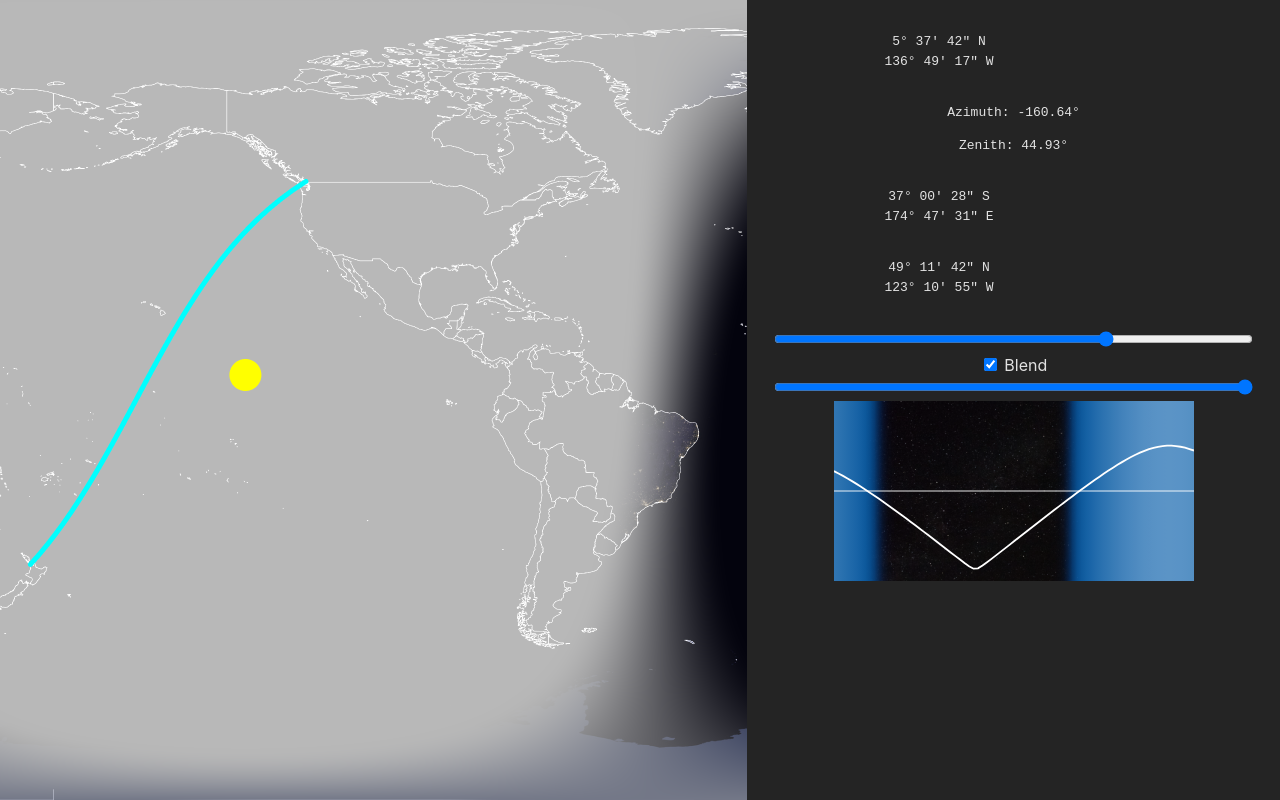
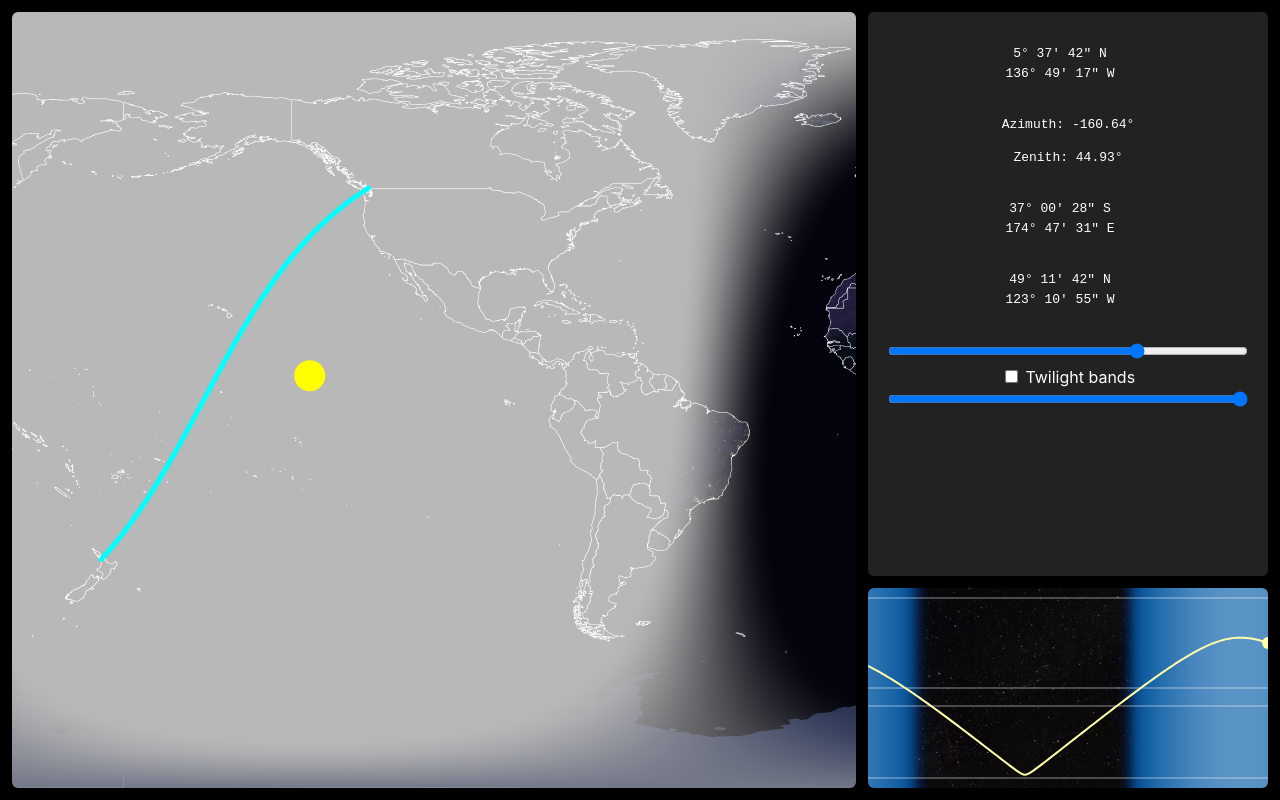
Before and after one commit to Rafferty97/flight-light, a React (Vite) app: page / in a window 1280 px wide. Built offline with nearby package versions, Linux system fonts and the light colour scheme.

Commit message:
Checkpoint, bit more layout

```diff
--- a/src/App.css
+++ b/src/App.css
@@ -1,13 +1,20 @@
+body {
+  background: black;
+}
+
 #container {
   display: flex;
   flex-direction: row;
   width: 100vw;
   height: 100vh;
+  padding: 12px;
+  gap: 12px;
 }
-
 
 #canvas-container {
   flex: 1 1 0;
+  border-radius: 6px;
+  overflow: hidden;
 }
 
 #canvas {
@@ -16,3 +23,25 @@
   height: 100%;
   background: black;
 }
+
+#sidebar {
+  display: flex;
+  flex-direction: column;
+  gap: 12px;
+}
+
+#sidebar > div {
+  border-radius: 6px;
+  overflow: hidden;
+  background: #222;
+  color: white;
+}
+
+#sidebar > div:first-child {
+  flex: 1 1 auto;
+}
+
+#sidebar svg {
+  display: block;
+  margin: 0;
+}
--- a/src/App.tsx
+++ b/src/App.tsx
@@ -89,11 +89,14 @@ function App() {
 
   const h = toHorizontalCoords(location, sun)
 
+  const flight = useMemo(() => ({ start, end, duration: end.diff(start), src, dst }), [start, end, src, dst])
+
   return (
     <div id="container">
       <div id="canvas-container">
         <canvas id="canvas" ref={canvas} onMouseMove={handleMouseMove} onClick={handleClick} />
       </div>
+      <div id="sidebar">
         <div style={{ textAlign: 'center' }}>
           <pre style={{ width: '20rem', margin: '2rem' }}>{formatCoords(normaliseCoords(sun), '\n')}</pre>
           <pre>Azimuth: {(h.azimuth * (180 / Math.PI)).toFixed(2)}°</pre>
@@ -110,7 +113,7 @@ function App() {
           />
           <br />
           <label>
-          <input type="checkbox" checked={blend} onChange={(ev) => setBlend(ev.target.checked)} /> Blend
+            <input type="checkbox" checked={!blend} onChange={(ev) => setBlend(!ev.target.checked)} /> Twilight bands
           </label>
           <br />
           <input
@@ -121,7 +124,10 @@ function App() {
             style={{ width: '90%' }}
             onChange={(ev) => setProgress(parseInt(ev.target.value) / 100)}
           />
-        <SunPlot src={src} dst={dst} start={start} end={end} progress={progress} />
+        </div>
+        <div>
+          <SunPlot flight={flight} progress={progress} blend={blend} />
+        </div>
       </div>
     </div>
   )
--- a/src/SunPlot.tsx
+++ b/src/SunPlot.tsx
@@ -1,52 +1,103 @@
-import { DateTime } from 'luxon'
+import { DateTime, Duration } from 'luxon'
 import { useMemo } from 'react'
 import { interpCoords, toHorizontalCoords } from './util'
 import { calcSun } from './sun'
 import { LongLat } from './types'
 
-export function SunPlot(props: { start: DateTime; end: DateTime; src: LongLat; dst: LongLat; progress: number }) {
+export interface Flight {
+  start: DateTime
+  end: DateTime
+  duration: Duration
+  src: LongLat
+  dst: LongLat
+}
+
+export interface SunPlotProps {
+  flight: Flight
+  progress: number
+  blend?: boolean
+}
+
+export function SunPlot(props: SunPlotProps) {
   const points = useMemo(() => {
     const points = []
-    const n = 80
+    const n = Math.min(Math.ceil(props.flight.duration.as('minutes') / 6), 200)
     for (let i = 0; i <= n; i++) {
       const t = i / n
-      const location = interpCoords(props.src, props.dst, t)
-      const time = props.start.plus(props.end.diff(props.start).mapUnits((v) => t * v))
-      const sun = calcSun(time)
-      const coords = toHorizontalCoords(location, sun)
-      const zenith = coords.zenith * (180 / Math.PI)
+      const zenith = calcZenith(props.flight, t)
       const color = skyRgba(zenith)
       points.push({ t, zenith, color })
     }
     return points
-  }, [props.start, props.end, props.src, props.dst])
+  }, [props.flight])
 
   const d = useMemo(
     () => points.reduce((acc, p, idx) => `${acc} ${idx ? 'L' : 'M'} ${400 * p.t} ${100 - p.zenith}`, ''),
     [points]
   )
 
+  // FIXME: Newton's method to pin-point transitions
+  const rects = useMemo(() => {
+    let prev: Phase | undefined
+    const out = points.flatMap(({ t, zenith }) => {
+      const phase = dayPhase(zenith)
+      if (phase === prev) return []
+      prev = phase
+      return [{ t, w: 1, fill: phaseRgba(phase) }]
+    })
+    for (let i = 1; i < out.length; i++) {
+      out[i - 1].w = out[i].t - out[i - 1].t
+    }
+    return out
+  }, [points])
+
   return (
-    <svg width="400" height="180" viewBox="0 0 400 200" xmlns="http://www.w3.org/2000/svg">
+    <svg width="400" height="200" viewBox="0 0 400 200" xmlns="http://www.w3.org/2000/svg">
       <defs>
         <clipPath id="clipRect">
           <rect x="0" y="0" width={400 * props.progress} height="200" />
         </clipPath>
+        <clipPath id="clipRect2">
+          <rect x="0" y="0" width="400" height="200" />
+        </clipPath>
         <linearGradient id="gradientBg" x1="0%" y1="0%" x2="100%" y2="0%">
           {points.map(({ t, color }) => (
-            <stop offset={`${100 * t}%`} stop-color={color} />
+            <stop key={t} offset={`${100 * t}%`} stopColor={color} />
           ))}
         </linearGradient>
       </defs>
-      <rect x="0" y="0" width="400" height="200" fill="black" />
-      <image href="/stars.jpg" width="400" height="400" x="0" y="-100" opacity={0.6} />
-      <rect x="0" y="0" width="400" height="200" fill="url(#gradientBg)" />
-      <path d="M0,100 L400,100" stroke="white" strokeWidth="1" fill="none" />
-      {/* <path d="M0,0 L400,0" stroke="white" strokeWidth="1" fill="none" /> */}
-      {/* <path d="M0,180 L400,180" stroke="white" strokeWidth="1" fill="none" /> */}
-      <path d={d} stroke="white" strokeWidth="2" fill="none" clip-path="url(#clipRect)" />
+      <g clipPath="url(#clipRect2)">
+        {/* BLACK BACKGROUDN */}
+        <rect x="0" y="0" width="400" height="200" fill="black" />
+        {/* STARS */}
+        <image href="/stars.jpg" width="600" height="400" x="-100" y="-100" opacity={0.5} />
+        {/* DAYLIGHT */}
+        {props.blend === false ? (
+          rects.map(({ t, w, fill }) => <rect x={400 * t} y="0" width={400 * w} height="200" fill={fill} />)
+        ) : (
+          <rect x="0" y="0" width="400" height="200" fill="url(#gradientBg)" />
+        )}
+        {/* HORIZONTAL GUIDES */}
+        {[-90, -18, 0, 90].map((z) => (
+          <path key={z} d={`M0,${100 - z} L400,${100 - z}`} stroke="#fff8" strokeWidth="1" fill="none" />
+        ))}
+        {/* UNFILLED LINE */}
+        <path d={d} stroke="#fff8" strokeWidth="1" fill="none" />
+        {/* FILLED LIEN */}
+        <path d={d} stroke="#ffa" strokeWidth="2" fill="none" clipPath="url(#clipRect)" />
+        {/* SUN */}
+        <circle cx={400 * props.progress} cy={100 - calcZenith(props.flight, props.progress)} r={6} fill="#ffa" />
+      </g>
     </svg>
   )
+}
+
+function calcZenith(flight: Flight, t: number): number {
+  const location = interpCoords(flight.src, flight.dst, t)
+  const time = DateTime.fromMillis(flight.start.toMillis() + t * flight.duration.toMillis())
+  const sun = calcSun(time)
+  const coords = toHorizontalCoords(location, sun)
+  return coords.zenith * (180 / Math.PI)
 }
 
 function skyRgba(zenith: number) {
@@ -58,3 +109,22 @@ function skyRgba(zenith: number) {
   const rgba = [curve(15, 10, 115), curve(25, 90, 165), curve(55, 160, 210), 1 - b]
   return `rgba(${rgba.join(', ')})`
 }
+
+type Phase = 'day' | 'twilight' | 'night'
+
+function dayPhase(zenith: number): Phase {
+  return zenith > 0 ? 'day' : zenith < -18 ? 'night' : 'twilight'
+}
+
+function phaseRgba(phase: Phase) {
+  switch (phase) {
+    case 'day':
+      return skyRgba(60)
+    case 'twilight':
+      return skyRgba(-6)
+    case 'night':
+      return skyRgba(-60)
+  }
+}
+
+// FIXME: Create method to identify all transitions like sunrise
--- a/src/index.css
+++ b/src/index.css
@@ -6,10 +6,6 @@
   font-family: Inter, system-ui, Avenir, Helvetica, Arial, sans-serif;
   line-height: 1.5;
   font-weight: 400;
-
-  color-scheme: light dark;
-  color: rgba(255, 255, 255, 0.87);
-  background-color: #242424;
 
   font-synthesis: none;
   text-rendering: optimizeLegibility;
--- a/src/sun.ts
+++ b/src/sun.ts
@@ -1,32 +1,34 @@
-import { DateTime } from "luxon";
-import { LongLat } from "./types";
+import { DateTime } from 'luxon'
+import { LongLat } from './types'
 
-const DEG = Math.PI / 180;
-export const EPOCH = DateTime.utc(2000, 1, 1, 12, 0, 0, 0);
+const DEG = Math.PI / 180
+const EPOCH = DateTime.utc(2000, 1, 1, 12, 0, 0, 0).toMillis()
+const MILLIS_PER_DAY = 24 * 60 * 60 * 1000
 
 export function calcSun(time: DateTime): LongLat {
-  const n = time.diff(EPOCH).as("days");
+  // const n = time.diff(EPOCH).as("days");
+  const n = (time.toMillis() - EPOCH) / MILLIS_PER_DAY
 
   // Mean longitude and mean anomoly
-  const L = ((280.46 + 0.9856474 * n) % 360) * DEG;
-  const g = ((357.528 + 0.9856003 * n) % 360) * DEG;
+  const L = ((280.46 + 0.9856474 * n) % 360) * DEG
+  const g = ((357.528 + 0.9856003 * n) % 360) * DEG
 
   // Ecliptic longitude
-  const lambda = L + (1.915 * Math.sin(g) + 0.02 * Math.sin(2.0 * g)) * DEG;
+  const lambda = L + (1.915 * Math.sin(g) + 0.02 * Math.sin(2.0 * g)) * DEG
 
   // Obliquity of the eliptic
-  const eta = (23.439 - 0.0000004 * n) * DEG;
+  const eta = (23.439 - 0.0000004 * n) * DEG
 
   // Equatorial coordinates
-  const alpha = Math.atan2(Math.cos(eta) * Math.sin(lambda), Math.cos(lambda));
-  const sigma = Math.asin(Math.sin(eta) * Math.sin(lambda));
+  const alpha = Math.atan2(Math.cos(eta) * Math.sin(lambda), Math.cos(lambda))
+  const sigma = Math.asin(Math.sin(eta) * Math.sin(lambda))
 
   // Greenwhich hour angle
-  const gha = -2 * Math.PI * (n % 1) + (alpha - L);
+  const gha = -2 * Math.PI * (n % 1) + (alpha - L)
 
-  return [boundAngle(gha), sigma];
+  return [boundAngle(gha), sigma]
 }
 
 function boundAngle(angle: number): number {
-  return Math.atan2(Math.sin(angle), Math.cos(angle));
+  return Math.atan2(Math.sin(angle), Math.cos(angle))
 }
--- a/src/util.ts
+++ b/src/util.ts
@@ -1,223 +1,227 @@
-import { LongLat, Vec2, Vec3 } from "./types";
+import { LongLat, Vec2, Vec3 } from './types'
 
 export function vadd(a: Vec2, b: Vec2): Vec2 {
-  return [a[0] + b[0], a[1] + b[1]];
+  return [a[0] + b[0], a[1] + b[1]]
 }
 
 export function vadd3(a: Vec3, b: Vec3): Vec3 {
-  return [a[0] + b[0], a[1] + b[1], a[2] + b[2]];
+  return [a[0] + b[0], a[1] + b[1], a[2] + b[2]]
 }
 
 export function vsub(a: Vec2, b: Vec2): Vec2 {
-  return [a[0] - b[0], a[1] - b[1]];
+  return [a[0] - b[0], a[1] - b[1]]
 }
 
 export function vsub3(a: Vec3, b: Vec3): Vec3 {
-  return [a[0] - b[0], a[1] - b[1], a[2] - b[2]];
+  return [a[0] - b[0], a[1] - b[1], a[2] - b[2]]
 }
 
 export function vdot(a: Vec2, b: Vec2): number {
-  return a[0] * b[0] + a[1] * b[1];
+  return a[0] * b[0] + a[1] * b[1]
 }
 
 export function vdot3(a: Vec3, b: Vec3): number {
-  return a[0] * b[0] + a[1] * b[1] + a[2] * b[2];
+  return a[0] * b[0] + a[1] * b[1] + a[2] * b[2]
 }
 
 export function vcross(a: Vec3, b: Vec3): Vec3 {
-  return [a[1] * b[2] - a[2] * b[1], a[2] * b[0] - a[0] * b[2], a[0] * b[1] - a[1] * b[0]];
+  return [a[1] * b[2] - a[2] * b[1], a[2] * b[0] - a[0] * b[2], a[0] * b[1] - a[1] * b[0]]
 }
 
 export function vlen(a: Vec2): number {
-  return Math.sqrt(vdot(a, a));
+  return Math.sqrt(vdot(a, a))
 }
 
 export function vlen3(a: Vec3): number {
-  return Math.sqrt(vdot3(a, a));
+  return Math.sqrt(vdot3(a, a))
 }
 
 export function vmul(a: Vec2, s: number): Vec2 {
-  return [s * a[0], s * a[1]];
+  return [s * a[0], s * a[1]]
 }
 
 export function vmul3(a: Vec3, s: number): Vec3 {
-  return [s * a[0], s * a[1], s * a[2]];
+  return [s * a[0], s * a[1], s * a[2]]
 }
 
 export function vnorm(a: Vec2): Vec2 {
-  return vmul(a, 1 / vlen(a));
+  return vmul(a, 1 / vlen(a))
 }
 
 export function vnorm3(a: Vec3): Vec3 {
-  return vmul3(a, 1 / vlen3(a));
+  return vmul3(a, 1 / vlen3(a))
 }
 
 export function vrot90(a: Vec2): Vec2 {
-  return [a[1], -a[0]];
+  return [a[1], -a[0]]
 }
 
 export function hav(theta: number): number {
-  return 0.5 * (1.0 - Math.cos(theta));
+  return 0.5 * (1.0 - Math.cos(theta))
 }
 
 export function calcAngle(a: LongLat, b: LongLat): number {
-  let havTheta = hav(a[1] - b[1]) + Math.cos(a[1]) * Math.cos(b[1]) * hav(a[0] - b[0]);
-  havTheta = Math.min(Math.max(havTheta, 0.0), 1.0);
-  return 2.0 * Math.asin(Math.sqrt(havTheta));
+  let havTheta = hav(a[1] - b[1]) + Math.cos(a[1]) * Math.cos(b[1]) * hav(a[0] - b[0])
+  havTheta = Math.min(Math.max(havTheta, 0.0), 1.0)
+  return 2.0 * Math.asin(Math.sqrt(havTheta))
 }
 
 export function toHorizontalCoords(observer: LongLat, object: LongLat): { zenith: number; azimuth: number } {
-  const a = toCart(observer);
-  const b = toCart(object);
-  const diff = vsub3(b, a);
-  const east = vcross(a, [0, 0, -1]);
-  const north = vcross(a, east);
+  const a = toCart(observer)
+  const b = toCart(object)
+  const diff = vsub3(b, a)
+  const east = vcross(a, [0, 0, -1])
+  const north = vcross(a, east)
   return {
     zenith: 0.5 * Math.PI - Math.acos(vdot3(a, b)),
     azimuth: Math.atan2(vdot3(diff, east), vdot3(diff, north)),
-  };
+  }
 }
 
 export function normaliseCoords(coords: LongLat): LongLat {
   return [
     coords[0] - 2 * Math.PI * Math.round(coords[0] / (2 * Math.PI)),
     Math.min(Math.max(coords[1], -Math.PI), Math.PI),
-  ];
+  ]
 }
 
-export function formatCoords(coords: LongLat, delim = " ") {
+export function formatCoords(coords: LongLat, delim = ' ') {
   const inner = (angle: number, neg: string, pos: string) => {
-    const degrees = Math.abs(angle * (180 / Math.PI));
-    const d = Math.floor(degrees).toFixed(0);
+    const degrees = Math.abs(angle * (180 / Math.PI))
+    const d = Math.floor(degrees).toFixed(0)
     const m = Math.floor((60 * degrees) % 60)
       .toFixed(0)
-      .padStart(2, "0");
+      .padStart(2, '0')
     const s = Math.floor((3600 * degrees) % 60)
       .toFixed(0)
-      .padStart(2, "0");
-    return `${d}° ${m}' ${s}" ${angle >= 0 ? pos : neg}`;
-  };
+      .padStart(2, '0')
+    return `${d}° ${m}' ${s}" ${angle >= 0 ? pos : neg}`
+  }
 
-  return [inner(coords[1], "S", "N"), inner(coords[0], "W", "E")].join(delim);
+  return [inner(coords[1], 'S', 'N'), inner(coords[0], 'W', 'E')].join(delim)
 }
 
 function toCart(a: LongLat): Vec3 {
-  return [Math.cos(a[0]) * Math.cos(a[1]), Math.sin(a[0]) * Math.cos(a[1]), Math.sin(a[1])];
+  return [Math.cos(a[0]) * Math.cos(a[1]), Math.sin(a[0]) * Math.cos(a[1]), Math.sin(a[1])]
 }
 
 function fromCart(a: Vec3): LongLat {
-  const [x, y, z] = a;
-  const long = Math.atan2(y, x);
-  const lat = Math.asin(z / Math.sqrt(x * x + y * y + z * z));
-  return [long, lat];
+  const [x, y, z] = a
+  const long = Math.atan2(y, x)
+  const lat = Math.asin(z / Math.sqrt(x * x + y * y + z * z))
+  return [long, lat]
 }
 
 export function interpCoords(a: LongLat, b: LongLat, alpha: number): LongLat {
-  const va = toCart(a);
-  const vb = toCart(b);
+  const va = toCart(a)
+  const vb = toCart(b)
 
-  const e = vdot3(va, vb);
-  const vc = vmul3(vadd3(va, vb), 1 / Math.sqrt(1 + e));
-  const vd = vmul3(vsub3(vb, va), 1 / Math.sqrt(1 - e));
-  const theta = Math.acos(e) / 2;
+  const e = vdot3(va, vb)
+  const vc = vmul3(vadd3(va, vb), 1 / Math.sqrt(1 + e))
+  const vd = vmul3(vsub3(vb, va), 1 / Math.sqrt(1 - e))
+  const theta = Math.acos(e) / 2
 
-  const angle = theta * (2 * alpha - 1);
-  const cm = vmul3(vc, Math.cos(angle));
-  const dm = vmul3(vd, Math.sin(angle));
+  if (theta < 0.001) {
+    return fromCart(vc)
+  }
 
-  return fromCart(vadd3(cm, dm));
+  const angle = theta * (2 * alpha - 1)
+  const cm = vmul3(vc, Math.cos(angle))
+  const dm = vmul3(vd, Math.sin(angle))
+
+  return fromCart(vadd3(cm, dm))
 }
 
 export function geodesic(a: LongLat, b: LongLat, step: number): LongLat[] {
-  const va = toCart(a);
-  const vb = toCart(b);
+  const va = toCart(a)
+  const vb = toCart(b)
 
-  const e = vdot3(va, vb);
-  const vc = vmul3(vadd3(va, vb), 1 / Math.sqrt(1 + e));
-  const vd = vmul3(vsub3(vb, va), 1 / Math.sqrt(1 - e));
-  const theta = Math.acos(e) / 2;
+  const e = vdot3(va, vb)
+  const vc = vmul3(vadd3(va, vb), 1 / Math.sqrt(1 + e))
+  const vd = vmul3(vsub3(vb, va), 1 / Math.sqrt(1 - e))
+  const theta = Math.acos(e) / 2
 
-  if (theta < 0.01 * step) {
-    return [fromCart(vc)];
+  if (theta < 0.001) {
+    return [fromCart(vc)]
   }
 
-  const out = [];
-  const k = Math.ceil(theta / step);
-  let long = 0;
+  const out = []
+  const k = Math.ceil(theta / step)
+  let long = 0
   for (let i = -k; i <= k; i++) {
-    const angle = theta * (i / k);
-    const cm = vmul3(vc, Math.cos(angle));
-    const dm = vmul3(vd, Math.sin(angle));
-    const point = fromCart(vadd3(cm, dm));
-    point[0] -= 2 * Math.PI * Math.round((point[0] - long) / (2 * Math.PI));
-    long = point[0];
-    out.push(point);
+    const angle = theta * (i / k)
+    const cm = vmul3(vc, Math.cos(angle))
+    const dm = vmul3(vd, Math.sin(angle))
+    const point = fromCart(vadd3(cm, dm))
+    point[0] -= 2 * Math.PI * Math.round((point[0] - long) / (2 * Math.PI))
+    long = point[0]
+    out.push(point)
   }
-  return out;
+  return out
 }
 
 export function verticesFromCoords(points: LongLat[]): Vec2[] {
-  return points.map((p) => [p[0] / Math.PI, p[1] / Math.PI]);
+  return points.map((p) => [p[0] / Math.PI, p[1] / Math.PI])
 }
 
 export function createLine(points: Vec2[], radius: number): Float32Array {
   // Special cases
-  if (points.length == 0) return new Float32Array();
-  if (points.length == 1) return createCircle(points[0], radius, 3);
+  if (points.length == 0) return new Float32Array()
+  if (points.length == 1) return createCircle(points[0], radius, 3)
 
   // Line
   const xs = points.flatMap((point, index) => {
-    const prev = points[Math.max(index - 1, 0)];
-    const next = points[Math.min(index + 1, points.length - 1)];
-    const o = vrot90(vmul(vnorm(vsub(next, prev)), radius));
-    return [point[0] - o[0], point[1] - o[1], point[0] + o[0], point[1] + o[1]];
-  });
+    const prev = points[Math.max(index - 1, 0)]
+    const next = points[Math.min(index + 1, points.length - 1)]
+    const o = vrot90(vmul(vnorm(vsub(next, prev)), radius))
+    return [point[0] - o[0], point[1] - o[1], point[0] + o[0], point[1] + o[1]]
+  })
 
   // End caps
-  xs.unshift(...startCap(points[0], points[1], radius, 3));
-  xs.push(...endCap(points[points.length - 1], points[points.length - 2], radius, 3));
+  xs.unshift(...startCap(points[0], points[1], radius, 3))
+  xs.push(...endCap(points[points.length - 1], points[points.length - 2], radius, 3))
 
-  return new Float32Array(xs);
+  return new Float32Array(xs)
 }
 
 function startCap(c: Vec2, p: Vec2, r: number, n: number): number[] {
-  const xs: number[] = [];
-  const theta = Math.PI / (2 * n + 1);
-  const angle = Math.atan2(p[0] - c[0], c[1] - p[1]);
+  const xs: number[] = []
+  const theta = Math.PI / (2 * n + 1)
+  const angle = Math.atan2(p[0] - c[0], c[1] - p[1])
   for (let i = n; i >= 0; i--) {
-    xs.push(c[0] + r * Math.cos(angle + i * theta));
-    xs.push(c[1] + r * Math.sin(angle + i * theta));
-    xs.push(c[0] + r * Math.cos(angle + Math.PI - i * theta));
-    xs.push(c[1] + r * Math.sin(angle + Math.PI - i * theta));
+    xs.push(c[0] + r * Math.cos(angle + i * theta))
+    xs.push(c[1] + r * Math.sin(angle + i * theta))
+    xs.push(c[0] + r * Math.cos(angle + Math.PI - i * theta))
+    xs.push(c[1] + r * Math.sin(angle + Math.PI - i * theta))
   }
-  return xs;
+  return xs
 }
 
 function endCap(c: Vec2, p: Vec2, r: number, n: number): number[] {
-  const xs: number[] = [];
-  const theta = Math.PI / (2 * n + 1);
-  const angle = Math.atan2(p[0] - c[0], c[1] - p[1]);
+  const xs: number[] = []
+  const theta = Math.PI / (2 * n + 1)
+  const angle = Math.atan2(p[0] - c[0], c[1] - p[1])
   for (let i = 1; i <= n; i++) {
-    xs.push(c[0] + r * Math.cos(angle + Math.PI - i * theta));
-    xs.push(c[1] + r * Math.sin(angle + Math.PI - i * theta));
-    xs.push(c[0] + r * Math.cos(angle + i * theta));
-    xs.push(c[1] + r * Math.sin(angle + i * theta));
+    xs.push(c[0] + r * Math.cos(angle + Math.PI - i * theta))
+    xs.push(c[1] + r * Math.sin(angle + Math.PI - i * theta))
+    xs.push(c[0] + r * Math.cos(angle + i * theta))
+    xs.push(c[1] + r * Math.sin(angle + i * theta))
   }
-  return xs;
+  return xs
 }
 
 export function createCircle(c: Vec2, r: number, n: number): Float32Array {
-  const xs: number[] = [];
-  const theta = Math.PI / (2 * n + 1);
+  const xs: number[] = []
+  const theta = Math.PI / (2 * n + 1)
   for (let i = -n; i <= n; i++) {
-    xs.push(c[0] + r * Math.cos(i * theta));
-    xs.push(c[1] + r * Math.sin(i * theta));
-    xs.push(c[0] + r * Math.cos(Math.PI - i * theta));
-    xs.push(c[1] + r * Math.sin(Math.PI - i * theta));
+    xs.push(c[0] + r * Math.cos(i * theta))
+    xs.push(c[1] + r * Math.sin(i * theta))
+    xs.push(c[0] + r * Math.cos(Math.PI - i * theta))
+    xs.push(c[1] + r * Math.sin(Math.PI - i * theta))
   }
-  return new Float32Array(xs);
+  return new Float32Array(xs)
 }
 
 export function makeMat(offset: Vec2, scale: number): number[] {
-  return [scale, 0, 0, 0, 0, scale, 0, 0, 0, 0, 1, 0, offset[0], offset[1], 0, 1];
+  return [scale, 0, 0, 0, 0, scale, 0, 0, 0, 0, 1, 0, offset[0], offset[1], 0, 1]
 }
```
Lines whose indentation alone changed are shown as unchanged.
